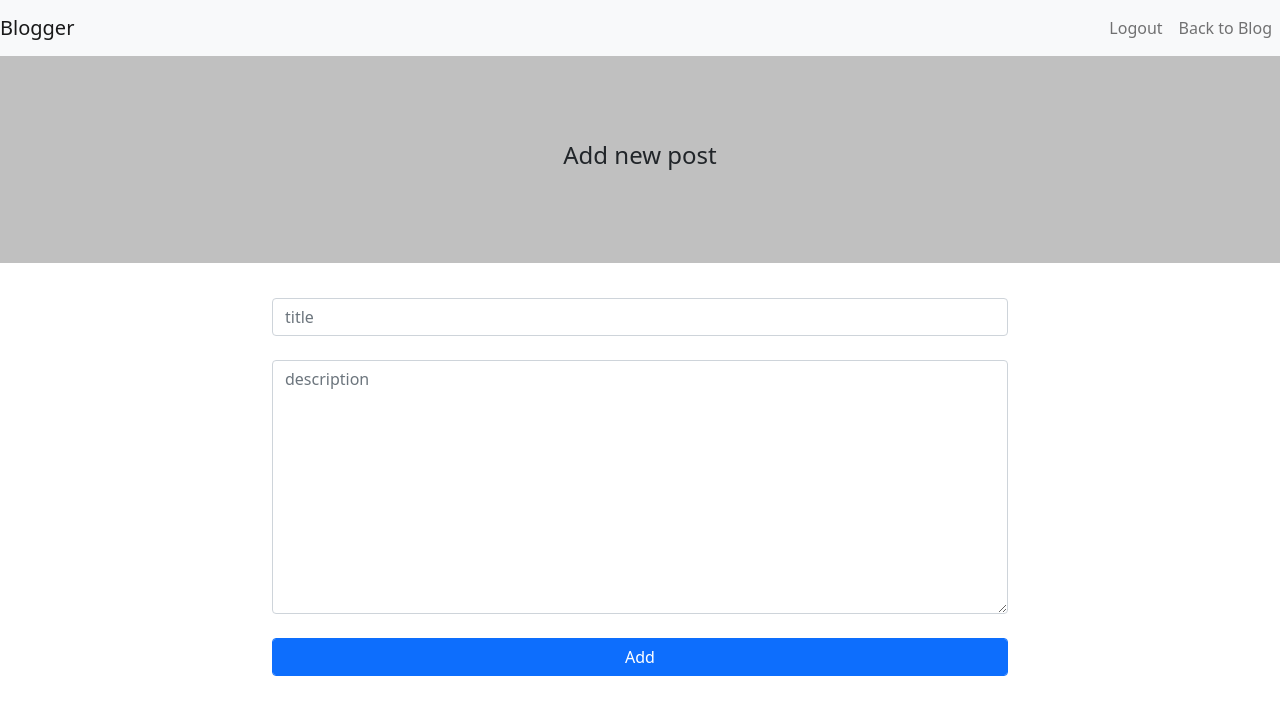
After one commit to josef-k-1288/PHP_3, a PHP site: page /add_post.php in a window 1280 px wide. The commit adds this page. Shown: the top 715 px of the page. Run offline with PHP 8.4, Linux system fonts and the light colour scheme.

Commit message:
novi post

```diff
--- /dev/null
+++ b/blog/add_post.php
@@ -0,0 +1,11 @@
+<?php
+
+require_once 'bootstrap.php';
+
+if(isset($_POST['post_sub_btn'])) {
+
+}
+
+require_once 'views/add.post.view.php';
+
+?>
--- a/blog/login_register.php
+++ b/blog/login_register.php
@@ -1,6 +1,10 @@
 <?php
 
     require_once 'bootstrap.php';
+
+    if (isset($_SESSION['loggedUser'])) { // ako je korisnik logovan ne moze vise da dolazi na ovu stranicu preko url
+        header("Location: index.php"); // posalji ga na index.php
+    }
 
     if (isset($_POST['registerBtn'])) { // kada se pritisne register dugme iz forme
         $user->registerUser(); // klasa iz bootstrapa
--- /dev/null
+++ b/blog/views/add.post.view.php
@@ -0,0 +1,33 @@
+<?php require_once 'partials/top.php'; ?>
+
+<nav class="navbar navbar-expand navbar-light bg-light">
+    <a href="" class="navbar-brand">Blogger</a>
+    <ul class="navbar-nav ms-auto">
+       <li class="nav-item">
+            <a href="logout.php" class="nav-link">Logout</a>
+       </li>
+       <li class="nav-item">
+            <a href="index.php" class="nav-link">Back to Blog</a>
+       </li>
+    </ul>
+</nav>
+
+<div class="jumbotron text-center" style="padding: 85px; background-color: silver;">
+    <h4>Add new post</h4>
+</div>
+
+<div class="container" style="margin-top: 35px; ">
+    <div class="row">
+        <div class="col-8 offset-2">
+            <form action="add_post.php" method="POST">
+                <input type="text" name="post_title" placeholder="title" class="form-control"><br>
+                <textarea name="post_description" class="form-control" placeholder="description" cols="30" rows="10"></textarea><br>
+                <button type="submit" name="post_sub_btn" class="form-control btn btn-primary">
+                    Add
+                </button>
+            </form>
+        </div>
+    </div>
+</div>
+
+<?php require_once 'partials/bottom.php'; ?>
```
Also changed, not shown: blog/logout.php (added, +9 -0 lines), blog/views/index.view.php (+15 -3 lines).
